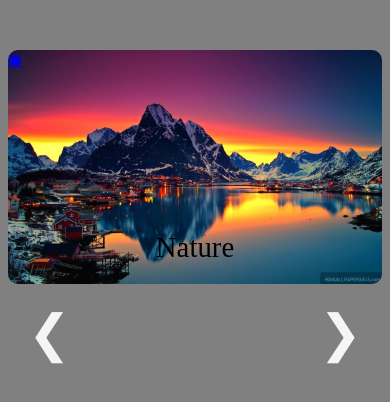
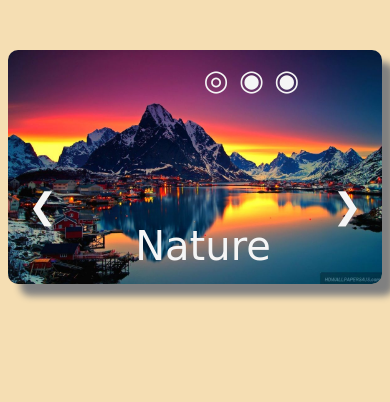
Before and after one commit to WroxWolf/Carusel_Doga, a plain HTML site: page index.html in a window 390 px wide. Drawn offline with Linux system fonts and the light colour scheme.

Commit message:
responzivitás

```diff
--- a/css/style.css
+++ b/css/style.css
@@ -2,7 +2,8 @@
     box-sizing: border-box;
 }
 body {
-    background: gray;
+    background: wheat;
+
 }
 figure{
     max-width: 800px;
@@ -18,9 +19,16 @@ figcaption {
     font-size: 1.8rem;
 
 }
+figcaption span{
+    font-family: 'Sansita Swashed', cursive;
+    color: whitesmoke;
+    font-size: 3.5rem;
+}
 img {
     width: 100%;
     border-radius: 10px;
+    box-shadow:12px 12px 7px grey;
+    max-width: 800px;
 }
 .left-link {
     left: 0;
@@ -42,6 +50,97 @@ img {
      padding: 20px;
      color: whitesmoke;
 }
-.centerleft,.center,.centerright{
-    position:absolute
+.center{
+    position:absolute;
+    font-size: 2.5em;
+    left: 47vh;
+    margin-top: 12px;
 }
+.center a{
+    text-decoration: none;
+    padding: 1.5px;
+    color: whitesmoke;
+}
+.center a:hover{
+    color: grey;
+}
+.left-link a:hover,.right-link a:hover{
+    color: grey
+}
+
+@media (max-width: 650px){
+    figcaption{
+        position: absolute;
+        bottom: 1.2rem;
+        left: 16px;
+        right: 0;
+        text-align: center;
+        font-size: 1.8rem;
+    }
+    figcaption span{
+        font-family: 'Sansita Swashed', cursive;
+        color: whitesmoke;
+        font-size: 3.5rem;
+    }
+    .center{
+        font-size: 2.3em;
+        left: 40vh;
+        margin-top: 12px;
+    }
+    .left-link,
+    .right-link {
+    position: absolute;
+    top: 23vh;
+    font-size: 3.2em;}
+}
+@media (max-width: 400px){
+    figcaption{
+        position: absolute;
+        bottom: 1.2rem;
+        left: 16px;
+        right: 0;
+        text-align: center;
+        font-size: 1.8rem;
+    }
+    figcaption span{
+        font-family: 'Sansita Swashed', cursive;
+        color: whitesmoke;
+        font-size: 2.5rem;
+    }
+    .center{
+        font-size: 1.8em;
+        left: 23vh;
+        margin-top: 12px;
+    }
+    .left-link,
+    .right-link {
+    position: absolute;
+    top: 16vh;
+    font-size: 2.2em;}
+}
+@media (max-width: 300px){
+    figcaption{
+        position: absolute;
+        bottom: 1.2rem;
+        left: 12px;
+        right: 0;
+        text-align: center;
+        font-size: 1.8rem;
+    }
+    figcaption span{
+        font-family: 'Sansita Swashed', cursive;
+        color: whitesmoke;
+        font-size: 1.5rem;
+    }
+    .center{
+        font-size: 1.2em;
+        left: 15vh;
+        margin-top: 12px;
+    }
+    .left-link,
+    .right-link {
+    position: absolute;
+    top: 12vh;
+    font-size: 1.5em;}
+
+}
--- a/index.html
+++ b/index.html
@@ -9,9 +9,11 @@
 </head>
 <body>
     <figure>
-        <div class="centerleft"><a href="#">&#9673;</a></div>
-        <div class="center"><a href="#">&#9673;</a></div>
-        <div class="centerright"><a href="#">&#9673;</a></div>
+        <div class="center">
+            <a href="#">&#9678;</a>
+            <a href="#">&#9673;</a>
+            <a href="#">&#9673;</a>
+        </div>
         <img src="./Images/első.jpeg" alt="első_kép">
         <figcaption><span>Nature</span></figcaption>
         <div class="left-link"><a href="#">&#10094;</a></div>
```
